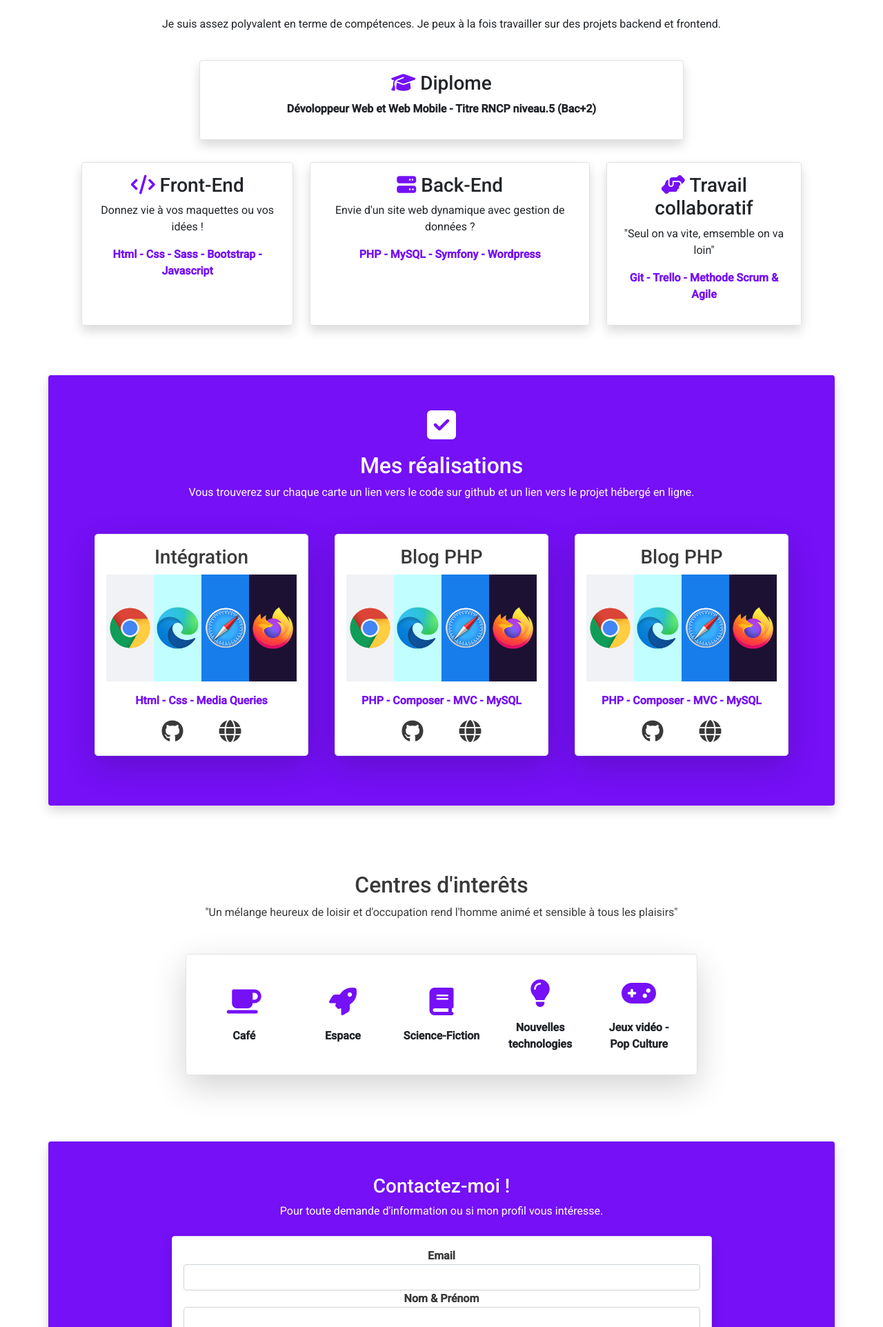
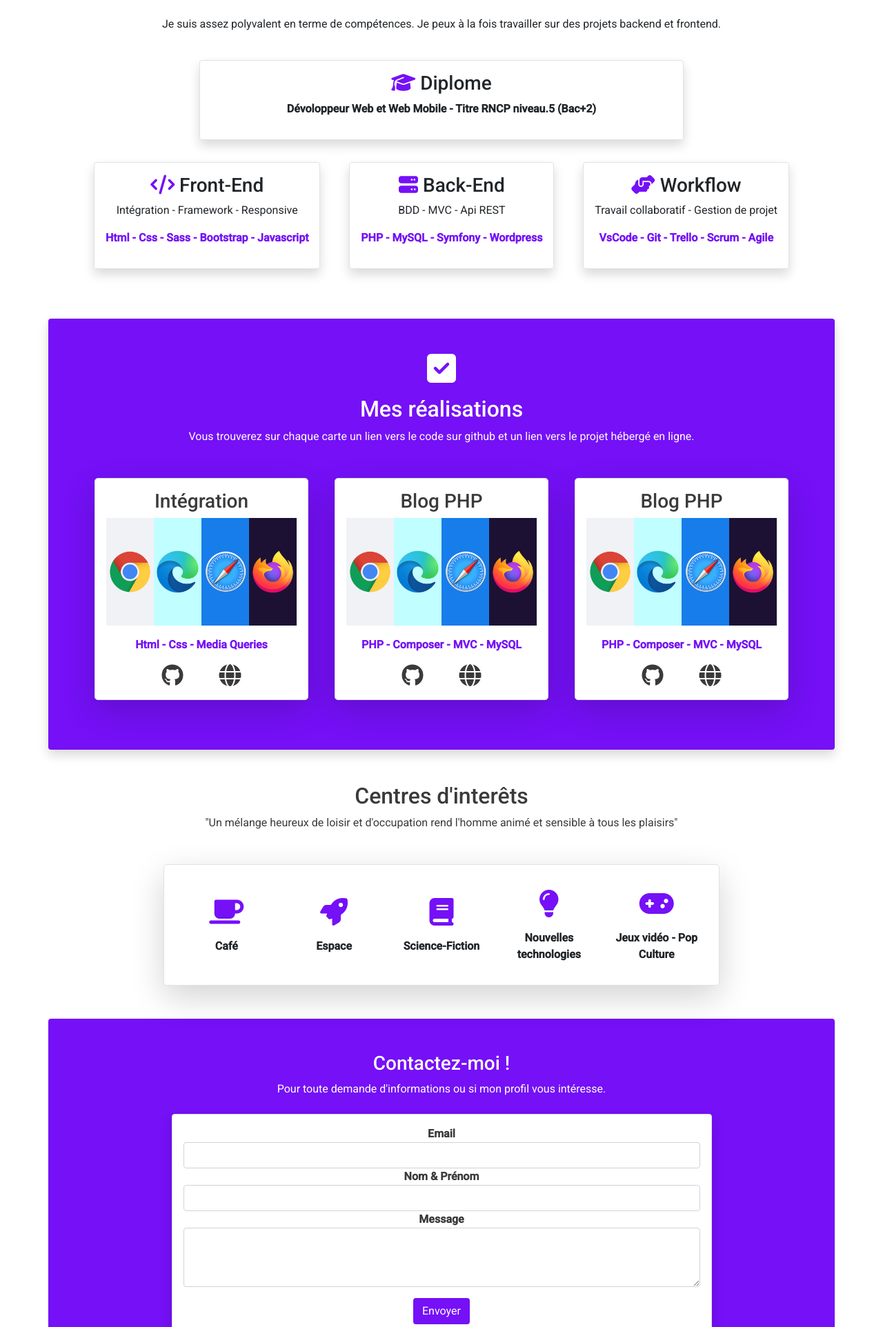
Before and after one commit to AntoineSueurPro/Portefolio, a PHP site: page / in a window 1280 px wide. Shown: the part 990-2914 px from the top of the page at 69% size. Run offline with PHP 8.4, Linux system fonts and the light colour scheme; some libraries are stand-ins or nearby versions.

Commit message:
Arrangement CSS et # menu

```diff
--- a/index.html
+++ b/index.html
@@ -20,7 +20,7 @@
         <nav class="navbar fixed-top bg-white navbar-expand-lg navbar-light mb-5">
             <div class="container">
                 <div class="ms-lg-5">
-                    <a href="#accueil"> <img src="image/logo.png" alt="logo du site"></a>
+                    <a href="#"> <img src="image/logo.png" alt="logo du site"></a>
                 </div>
                 <button class="navbar-toggler" type="button" data-bs-toggle="collapse" data-bs-target="#navbarColor03"
                     aria-controls="navbarColor03" aria-expanded="false" aria-label="Toggle navigation">
@@ -32,7 +32,7 @@
                 <div class="collapse navbar-collapse" id="navbarColor03">
                     <ul class="navbar-nav ms-auto">
                         <li class="nav-item">
-                            <a class="nav-link myColor" href="#accueil">Accueil</a>
+                            <a class="nav-link myColor" href="#">Accueil</a>
                         </li>
                         <li class="nav-item">
                             <a class="nav-link myColor" href="#skills">Compétences</a>
@@ -53,6 +53,7 @@
     </header>
     <main>
         <section class="container menuFix">
+            <!-- <i class="fas fa-hand-point-up myColor fs-1 goUp d-none d-xl-inline"></i> -->
             <div class="p-3 text-center textColor m-auto">
                 <div class="photo_profil container">
                     <img class="rounded-circle photo d-lg-none mb-2 w-50" src="image/photo.jpg"
@@ -94,26 +95,25 @@
                     <h3><i class="fas fa-graduation-cap myColor"></i> Diplome</h3>
                     <p class="fw-bold">Dévoloppeur Web et Web Mobile - Titre RNCP niveau.5 (Bac+2)</p>
                 </div>
-                <div lcass="col-lg-2"></div>
+                <div class="col-lg-2"></div>
             </div>
             <div class="d-lg-flex flex-lg-row justify-content-lg-evenly">
                 <div class="border rounded p-3 shadow mb-4">
                     <h3><i class="fas fa-code myColor"></i> Front-End</h3>
-                    <p>Donnez vie à vos maquettes ou vos idées !</p>
+                    <p>Intégration - Framework - Responsive</p>
                     <p class="myColor fw-bold">Html - Css - Sass - Bootstrap - Javascript</p>
                 </div>
 
                 <div class="border rounded p-3 shadow mb-4 me-lg-4 ms-lg-4">
                     <h3><i class="fas fa-server myColor"></i> Back-End</h3>
-                    <p>Envie d'un site web dynamique avec gestion de données ?</p>
+                    <p>BDD - MVC - Api REST</p>
                     <p class="myColor fw-bold">PHP - MySQL - Symfony - Wordpress</p>
                 </div>
 
                 <div class="border rounded p-3 shadow mb-4">
-                    <h3><i class="fas fa-hands-helping myColor"></i> <span class="d-lg-none"> Gestion de projet &
-                        </span>Travail collaboratif</h3>
-                    <p>"Seul on va vite, emsemble on va loin"</p>
-                    <p class="myColor fw-bold">Git - Trello - Methode Scrum & Agile</p>
+                    <h3><i class="fas fa-hands-helping myColor"></i> Workflow</h3>
+                    <p>Travail collaboratif - Gestion de projet</p>
+                    <p class="myColor fw-bold">VsCode - Git - Trello - Scrum - Agile</p>
                 </div>
             </div>
 
@@ -180,7 +180,6 @@
             </div>
         </section>
         <section class="p-5" id="interet">
-            <div class="p-xl-5">
             <h2 class="text-center textColor">Centres d'interêts</h2>
             <p class="text-center w-75 textColor m-auto mb-4">"Un mélange heureux de
                 loisir
@@ -226,9 +225,9 @@
                 <div class="col-2"></div>
             </div>
         </section>
-        <section class="bgPerso container rounded shadow p-5 text-center" id="contact">
+        <section class="bgPerso container rounded-top p-5 text-center" id="contact">
             <h3>Contactez-moi !</h3>
-            <p class="mb-4">Pour toute demande d'information ou si mon profil vous intéresse.</p>
+            <p class="mb-4">Pour toute demande d'informations ou si mon profil vous intéresse.</p>
             <form class="border rounded w-75 m-auto p-3 shadow bg-white textColor">
                 <div class="form-group">
                     <label class="fw-bold" for="mail">Email</label>
@@ -246,7 +245,8 @@
             </form>
         </section>
     </main>
-    <footer class="textColor fw-bold text-center p-2">© 2021 All rights reserved | Antoine Sueur | Developpeur Web &
+    <footer class="textColor fw-bold text-center p-2">© 2021 All rights reserved | Antoine Sueur | Developpeur
+        Web &
         Web Mobile</footer>
     <script src="https://cdn.jsdelivr.net/npm/bootstrap@5.0.1/dist/js/bootstrap.bundle.min.js"
         integrity="sha384-gtEjrD/SeCtmISkJkNUaaKMoLD0//ElJ19smozuHV6z3Iehds+3Ulb9Bn9Plx0x4"
--- a/style.css
+++ b/style.css
@@ -22,8 +22,12 @@ li {
     color: #FFFFFF;
 }
 
-.btn:visited,
+.btn:visited {
+    color: #ffffff;
+}
+
 .btn:hover {
+    background-color: #8A33F7;
     color: #ffffff;
 }
 
@@ -49,3 +53,69 @@ li {
     width: 20%;
     margin-top: 20px;
 }
+
+/* .goUp {
+    position: fixed;
+    bottom: 10%;
+    right: 5%;
+    -webkit-animation: shake-vertical 3s ease-out infinite both;
+	animation: shake-vertical 3s ease-out infinite both;
+}
+
+@-webkit-keyframes shake-vertical {
+    0%,
+    100% {
+      -webkit-transform: translateY(0);
+              transform: translateY(0);
+    }
+    10%,
+    30%,
+    50%,
+    70% {
+      -webkit-transform: translateY(-8px);
+              transform: translateY(-8px);
+    }
+    20%,
+    40%,
+    60% {
+      -webkit-transform: translateY(8px);
+              transform: translateY(8px);
+    }
+    80% {
+      -webkit-transform: translateY(6.4px);
+              transform: translateY(6.4px);
+    }
+    90% {
+      -webkit-transform: translateY(-6.4px);
+              transform: translateY(-6.4px);
+    }
+  }
+  @keyframes shake-vertical {
+    0%,
+    100% {
+      -webkit-transform: translateY(0);
+              transform: translateY(0);
+    }
+    10%,
+    30%,
+    50%,
+    70% {
+      -webkit-transform: translateY(-8px);
+              transform: translateY(-8px);
+    }
+    20%,
+    40%,
+    60% {
+      -webkit-transform: translateY(8px);
+              transform: translateY(8px);
+    }
+    80% {
+      -webkit-transform: translateY(6.4px);
+              transform: translateY(6.4px);
+    }
+    90% {
+      -webkit-transform: translateY(-6.4px);
+              transform: translateY(-6.4px);
+    }
+  }
+   */
```
Lines whose indentation alone changed are shown as unchanged.
